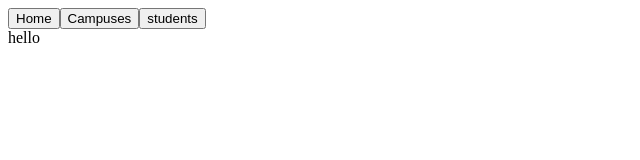
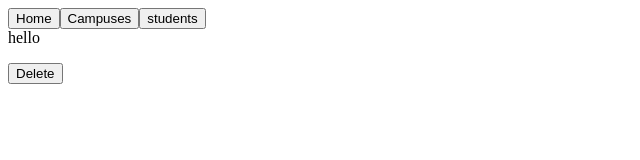
Before and after one commit to Alshohatee/ttp-crud-frontend, a React (Create React App) app: page /studentsingleview/1 in a window 1280 px wide. Shown: the top 160 px of the page, without its empty margins (0-640 px from the left). Built offline with nearby package versions, Linux system fonts and the light colour scheme; no server answers.

Commit message:
add the feature of deleting a student using their id close #5

```diff
--- a/src/compoents/StudentSingleView.js
+++ b/src/compoents/StudentSingleView.js
@@ -4,12 +4,12 @@ import NavBar from './NavBar'
 import Axios from "axios"
 import React, { useEffect, useState } from "react";
 
-
+// import StudentCard from './CampusCard'
 
 
 export default function StudentSingleView() {
       const [studentInfo, setStudentInfo] = useState([])
-
+      const [isDelete, setIsDelete] = useState(false)
 
      useEffect(() => {
         const getId = window.location.href.split("/");
@@ -24,6 +24,20 @@ export default function StudentSingleView() {
 
   },[]);
 
+  function handleOnClick(){
+
+    // DELETE request using axios with error handling
+  Axios.delete(`http://localhost:8080/api/students/${studentInfo.id}`)
+        .then(response => setIsDelete(true))
+
+        .catch(error => {
+          setIsDelete(false)
+
+            console.error('There was an error!', error);
+        })
+
+      }
+      console.log(studentInfo.imageUrl)
 
 
     return (
@@ -35,7 +49,10 @@ export default function StudentSingleView() {
         <p> {studentInfo.lastName}</p>
         <p> {studentInfo.email}</p>
         <p> {studentInfo.gpa}</p>
-
+        <button onClick={()=> handleOnClick()}>
+          Delete
+        </button>
+    { isDelete ? <h1> {studentInfo.firstName} Deleted </h1> : null}
 
 {/* studentsAtCampus will be render here  */}
 
```
